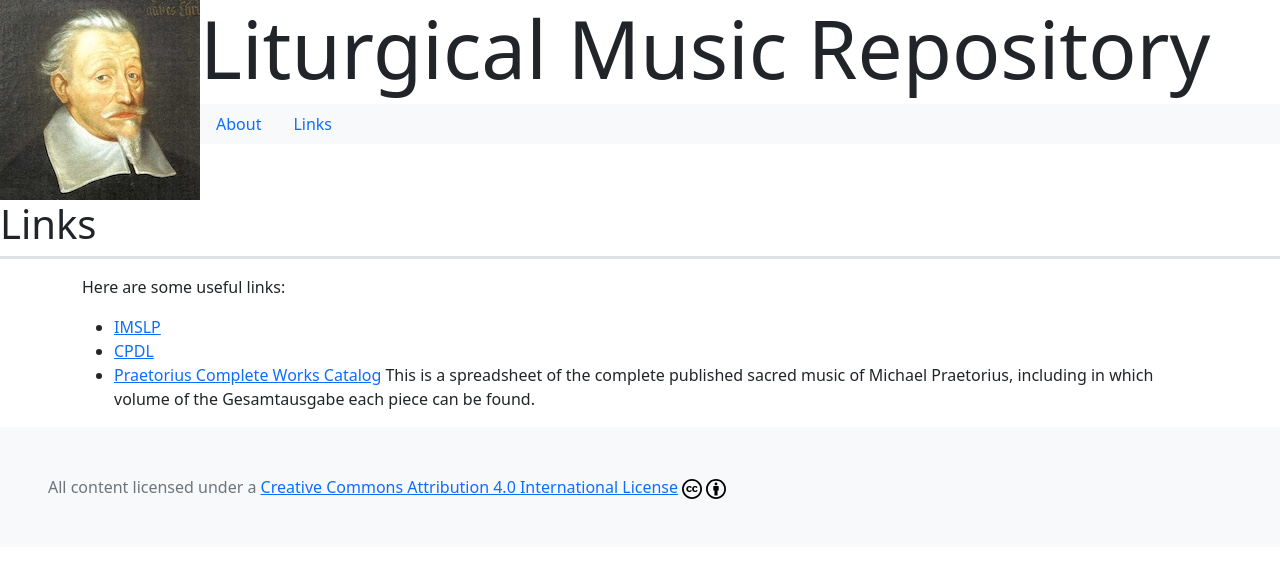
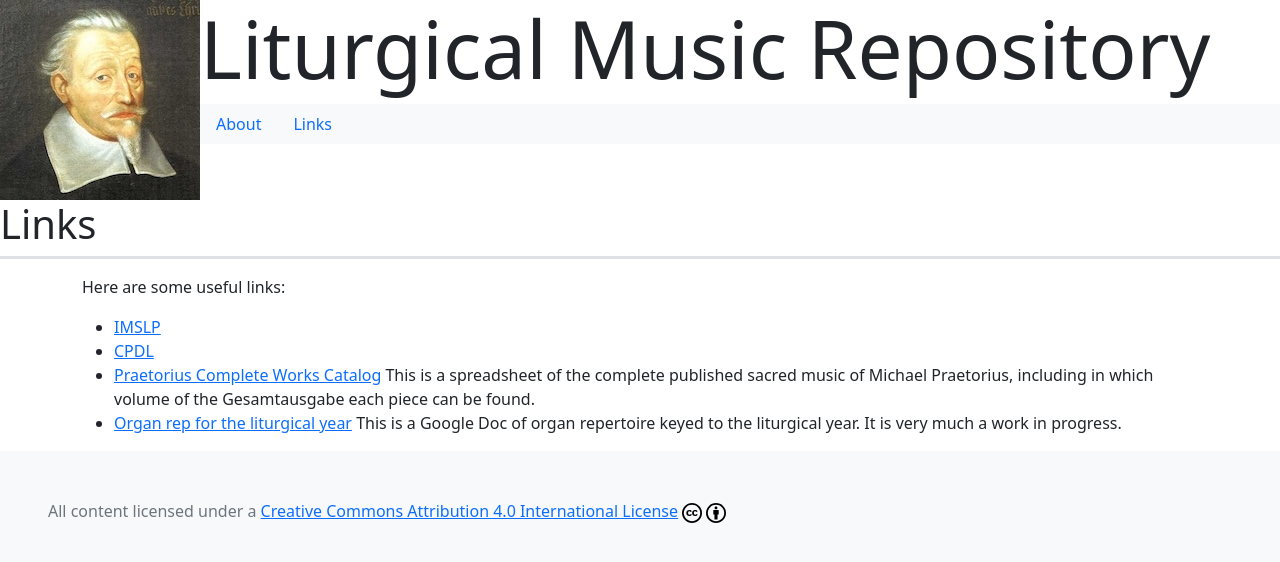
Before and after one commit to coranglais16/liturgical-music, a Jekyll site: the page built from docs/links.md, in a window 1280 px wide. Shown: the top 562 px of the page. Built offline with Jekyll 4.4.1, drawn with Linux system fonts in a browser that asks for light colours; our own code applies the rules of GitHub Pages for plain Markdown files; a style sheet for code colours, icons or effects is not loaded.

Commit message:
add link to organ rep Google Doc

```diff
--- a/docs/links.md
+++ b/docs/links.md
@@ -7,3 +7,4 @@ Here are some useful links:
 - [IMSLP](https://imslp.org)
 - [CPDL](https://cpdl.org/wiki)
 - [Praetorius Complete Works Catalog](https://docs.google.com/spreadsheets/d/1HjbM-K2uKQWLLs5QNgAZxcacNrrSio0W5aJqd97wIn0) This is a spreadsheet of the complete published sacred music of Michael Praetorius, including in which volume of the Gesamtausgabe each piece can be found.
+- [Organ rep for the liturgical year](https://docs.google.com/spreadsheets/d/1HjbM-K2uKQWLLs5QNgAZxcacNrrSio0W5aJqd97wIn0) This is a Google Doc of organ repertoire keyed to the liturgical year. It is very much a work in progress.
```
